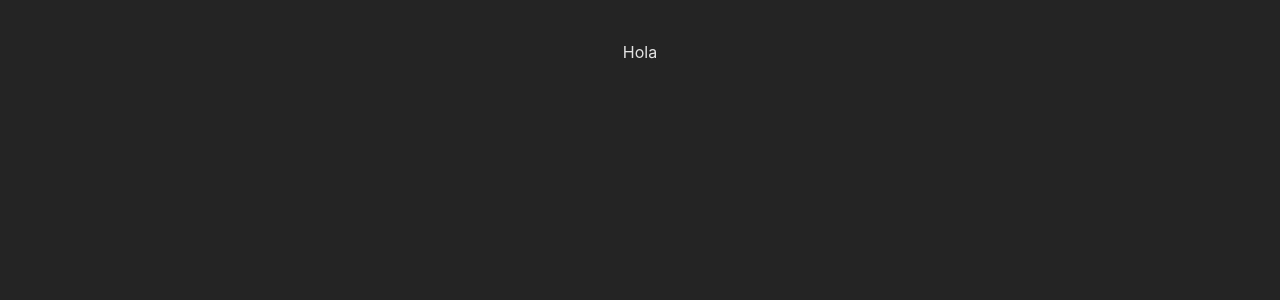
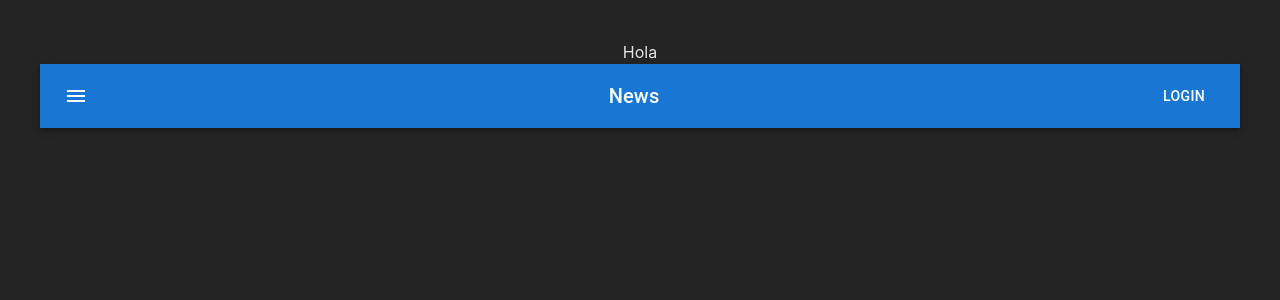
Before and after one commit to alexcas20/jacs-tech, a React (Vite) app: page / in a window 1280 px wide. Shown: the top 300 px of the page. Built offline with nearby package versions, Linux system fonts and the light colour scheme.

Commit message:
chore: add mui icons

```diff
--- a/package.json
+++ b/package.json
@@ -13,6 +13,7 @@
     "@emotion/react": "^11.14.0",
     "@emotion/styled": "^11.14.0",
     "@fontsource/roboto": "^5.1.0",
+    "@mui/icons-material": "^6.2.0",
     "@mui/material": "^6.2.0",
     "react": "^18.3.1",
     "react-dom": "^18.3.1"
--- a/src/App.jsx
+++ b/src/App.jsx
@@ -1,9 +1,11 @@
 import "./App.css";
+import { Home } from "./pages/Home/Home";
 
 function App() {
   return (
     <>
       <div>Hola</div>
+      <Home/>
     </>
   );
 }
--- /dev/null
+++ b/src/assets/components/ButtonAppBar.jsx
@@ -0,0 +1,32 @@
+
+import AppBar from '@mui/material/AppBar';
+import Box from '@mui/material/Box';
+import Toolbar from '@mui/material/Toolbar';
+import Typography from '@mui/material/Typography';
+import Button from '@mui/material/Button';
+import IconButton from '@mui/material/IconButton';
+import MenuIcon from '@mui/icons-material/Menu';
+
+export default function ButtonAppBar() {
+  return (
+    <Box sx={{ flexGrow: 1 }}>
+      <AppBar position="static">
+        <Toolbar>
+          <IconButton
+            size="large"
+            edge="start"
+            color="inherit"
+            aria-label="menu"
+            sx={{ mr: 2 }}
+          >
+            <MenuIcon />
+          </IconButton>
+          <Typography variant="h6" component="div" sx={{ flexGrow: 1 }}>
+            News
+          </Typography>
+          <Button color="inherit">Login</Button>
+        </Toolbar>
+      </AppBar>
+    </Box>
+  );
+}
--- a/src/pages/Home/Home.jsx
+++ b/src/pages/Home/Home.jsx
@@ -1,7 +1,8 @@
 import React from 'react'
+import ButtonAppBar from '../../assets/components/ButtonAppBar'
 
 export const Home = () => {
   return (
-    <div>Home</div>
+    <ButtonAppBar/>
   )
 }
```
Also changed, not shown: src/App.css (line endings or trailing spaces), 1 other file (tests, documents, lock files or other folders).
